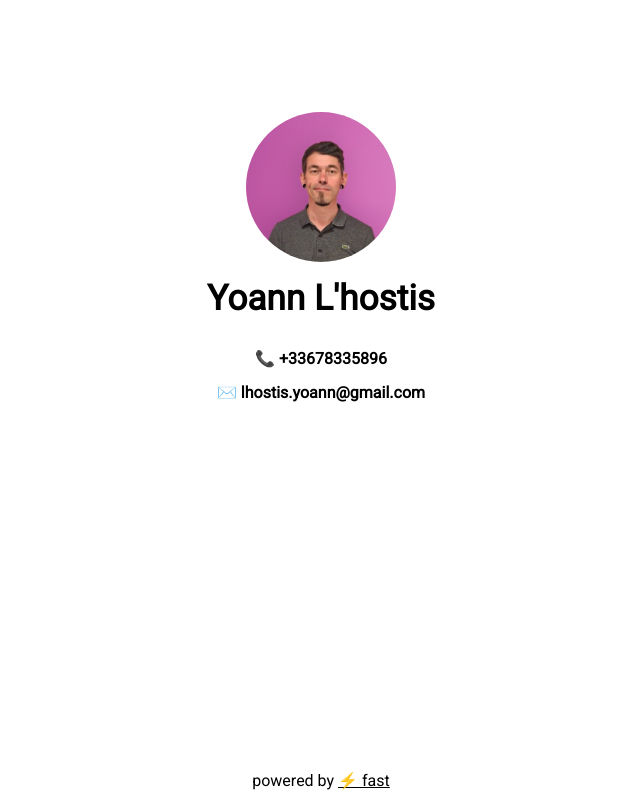
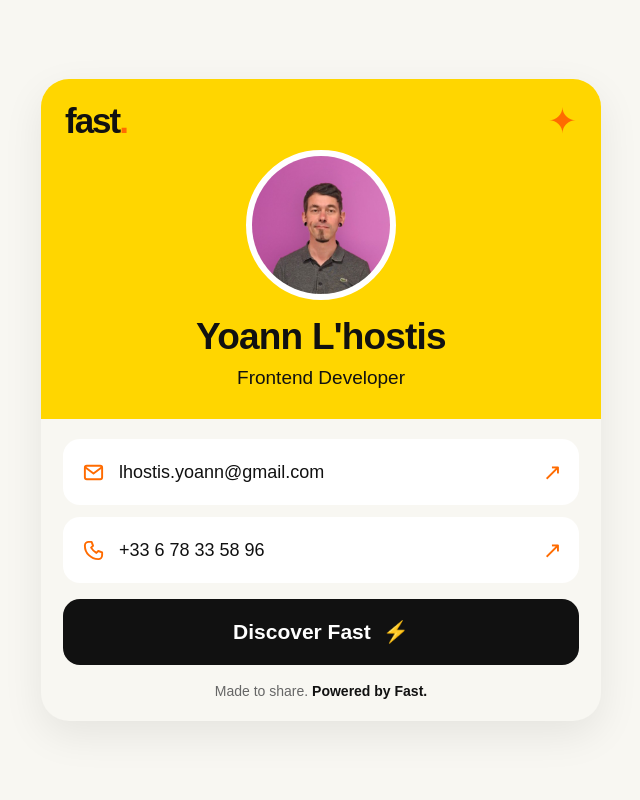
Before and after one commit to YoannLh/fast_dur, a plain HTML site: page index.html in a window 1280 px wide. Shown: the whole page, without its empty margins (319-959 px from the left). Drawn offline with Linux system fonts and the light colour scheme.

Commit message:
change design

```diff
--- a/index.html
+++ b/index.html
@@ -2,26 +2,62 @@
 <html lang="en">
   <head>
     <meta charset="UTF-8" />
-    <meta name="viewport" content="width=device-width, initial-scale=1.0" />
-    <link rel="stylesheet" href="./style.css" />
-    <title>fast</title>
+    <meta name="viewport" content="width=device-width, initial-scale=1" />
+    <meta name="theme-color" content="#FFD600" />
+    <meta name="description" content="Contact card powered by Fast." />
+    <title>Contact | Fast</title>
+    <link rel="stylesheet" href="style.css" />
   </head>
-  <body class="container flex">
-    <div class="main">
-      <img class="m-auto" src="./img/1755367453669.jpeg" alt="photo bg" />
-      <h1>Yoann L'hostis</h1>
-      <p class="bold"><a href="tel:+33678335896">📞 +33678335896</a></p>
-      <p class="bold">
-        <a href="mailto:lhostis.yoann@gmail.com">✉️ lhostis.yoann@gmail.com</a>
-      </p>
-    </div>
-    <div class="fast flex">
-      <p class="m-auto">
-        powered by
-        <a class="underline" href="https://github.com/YoannLh" target="_blank"
-          >⚡️ fast</a
+  <body>
+    <main class="contact-card">
+      <header class="card-header">
+        <div class="brand-row">
+          <span class="brand">fast<span class="brand-dot">.</span></span>
+          <span class="brand-spark" aria-hidden="true">✦</span>
+        </div>
+        <img
+          class="avatar"
+          src="./img/1755367453669.jpeg"
+          alt="Profile portrait"
+          width="160"
+          height="160"
+        />
+        <h1>Yoann L'hostis</h1>
+        <p class="job-title">Frontend Developer</p>
+      </header>
+
+      <section class="card-content" aria-label="Contact information">
+        <a class="contact-link" href="mailto:lhostis.yoann@gmail.com">
+          <span class="contact-icon" aria-hidden="true">
+            <svg viewBox="0 0 24 24" fill="none">
+              <rect x="3" y="5" width="18" height="14" rx="2" />
+              <path d="m4 7 8 6 8-6" />
+            </svg>
+          </span>
+          <span class="contact-value">lhostis.yoann@gmail.com</span>
+          <span class="link-arrow" aria-hidden="true">↗</span>
+        </a>
+        <a class="contact-link" href="tel:+33678335896">
+          <span class="contact-icon" aria-hidden="true">
+            <svg viewBox="0 0 24 24" fill="none">
+              <path
+                d="M7 3h3l1.5 4-2 2a15 15 0 0 0 5.5 5.5l2-2L21 14v3a4 4 0 0 1-4 4C9.3 21 3 14.7 3 7a4 4 0 0 1 4-4Z"
+              />
+            </svg>
+          </span>
+          <span class="contact-value">+33 6 78 33 58 96</span>
+          <span class="link-arrow" aria-hidden="true">↗</span>
+        </a>
+        <a
+          class="cta"
+          href="https://yoannlh.github.io/fast_landing/"
+          target="_blank"
+          rel="noopener noreferrer"
         >
-      </p>
-    </div>
+          Discover Fast <span aria-hidden="true">⚡</span>
+        </a>
+        <p class="footer">Made to share. <strong>Powered by Fast.</strong></p>
+      </section>
+    </main>
   </body>
 </html>
--- a/style.css
+++ b/style.css
@@ -1,78 +1,123 @@
-@import url('https://fonts.googleapis.com/css2?family=Roboto&display=swap');
-
-html {
-  -webkit-text-size-adjust: 100%;
-  text-size-adjust: 100%;
+/* Fast contact card — mobile first */
+:root {
+  --yellow: #FFD600;
+  --orange: #FF6B00;
+  --ink: #111111;
+  --paper: #F8F7F2;
+  --white: #FFFFFF;
 }
-
+* { box-sizing: border-box; }
+html { min-height: 100%; }
 body {
   margin: 0;
-  padding: 0;
+  min-height: 100svh;
+  display: grid;
+  place-items: center;
+  padding: 18px 14px;
+  background: var(--paper);
+  color: var(--ink);
+  font-family: Arial, Helvetica, sans-serif;
 }
-
-* {
-  font-family: 'Roboto', 'sans-serif';
+.contact-card {
+  width: min(100%, 560px);
+  overflow: hidden;
+  border-radius: 28px;
+  background: var(--paper);
+  box-shadow: 0 14px 40px rgba(0,0,0,.08);
 }
-
-.bold {
-  font-weight: bold;
+.card-header {
+  padding: 24px 24px 30px;
+  text-align: center;
+  background: var(--yellow);
 }
-
-.flex {
+.brand-row {
   display: flex;
+  align-items: center;
+  justify-content: space-between;
+  margin-bottom: 12px;
 }
-
-.column {
-  flex-direction: column;
+.brand {
+  font-size: 35px;
+  font-weight: 900;
+  letter-spacing: -2px;
+  line-height: 1;
 }
-
-.m-auto {
-  margin: auto;
-}
-
-.container {
-  position: relative;
-  width: 100%;
-  min-height: 100vh;
-  min-height: 100dvh;
-}
-
-.main {
-  display: flex;
-  flex-direction: column;
-  width: 100%;
-  height: 100%;
-  margin: 7em auto 0 auto;
-}
-
-img {
+.brand-dot, .brand-spark { color: var(--orange); }
+.brand-spark { font-size: 35px; line-height: 1; }
+.avatar {
+  display: block;
+  width: 150px;
   height: 150px;
-  width: 150px;
+  margin: 0 auto 16px;
+  border: 6px solid var(--white);
   border-radius: 50%;
   object-fit: cover;
+  object-position: center;
+  background: var(--white);
 }
-
-h1 {
-  margin: 15px auto;
-  font-size: 2.2em;
+h1 { margin: 0; font-size: clamp(27px, 6vw, 37px); line-height: 1.15; letter-spacing: -.8px; }
+.job-title { margin: 9px 0 0; font-size: 19px; }
+.card-content { padding: 20px 22px 22px; }
+.contact-link {
+  display: flex;
+  align-items: center;
+  gap: 13px;
+  min-height: 66px;
+  margin-bottom: 12px;
+  padding: 12px 17px;
+  border-radius: 17px;
+  background: var(--white);
+  color: var(--ink);
+  text-decoration: none;
 }
-
-p {
-  margin: 15px auto 0 auto;
+.contact-icon {
+  display: grid;
+  place-items: center;
+  flex: 0 0 26px;
+  width: 26px;
+  height: 26px;
+  color: var(--orange);
 }
-
-a {
+.contact-icon svg {
+  display: block;
+  width: 23px;
+  height: 23px;
+  stroke: currentColor;
+  stroke-width: 2;
+  stroke-linecap: round;
+  stroke-linejoin: round;
+}
+.contact-value { min-width: 0; overflow-wrap: anywhere; font-size: clamp(14px, 3.7vw, 18px); }
+.link-arrow { margin-left: auto; padding-left: 5px; color: var(--orange); font-size: 23px; }
+.cta {
+  display: flex;
+  align-items: center;
+  justify-content: center;
+  gap: 12px;
+  min-height: 66px;
+  margin-top: 16px;
+  border-radius: 17px;
+  background: var(--ink);
+  color: var(--white);
   text-decoration: none;
-  font-size: 1em;
-  color: black;
+  font-size: 21px;
+  font-weight: 700;
 }
-
-.fast {
-  position: absolute;
-  bottom: 10px;
-  width: 100%;
+.cta span { color: var(--yellow); }
+.footer { margin: 18px 0 0; text-align: center; color: #666; font-size: 14px; }
+.footer strong { color: var(--ink); }
+a:focus-visible { outline: 3px solid var(--orange); outline-offset: 3px; }
+@media (hover: hover) {
+  .contact-link:hover { background: #fff9dc; }
+  .cta:hover { background: #303030; }
 }
-
-.underline {
-  text-decoration: underline;
+@media (max-width: 360px) {
+  body { padding: 12px 10px; }
+  .card-header { padding: 18px 18px 22px; }
+  .avatar { width: 126px; height: 126px; }
+  .card-content { padding: 15px; }
+  .contact-link { padding: 10px 12px; gap: 9px; }
 }
+@media (max-height: 700px) {
+  body { place-items: start center; }
+}
```
Also changed, not shown: 1 other file.
